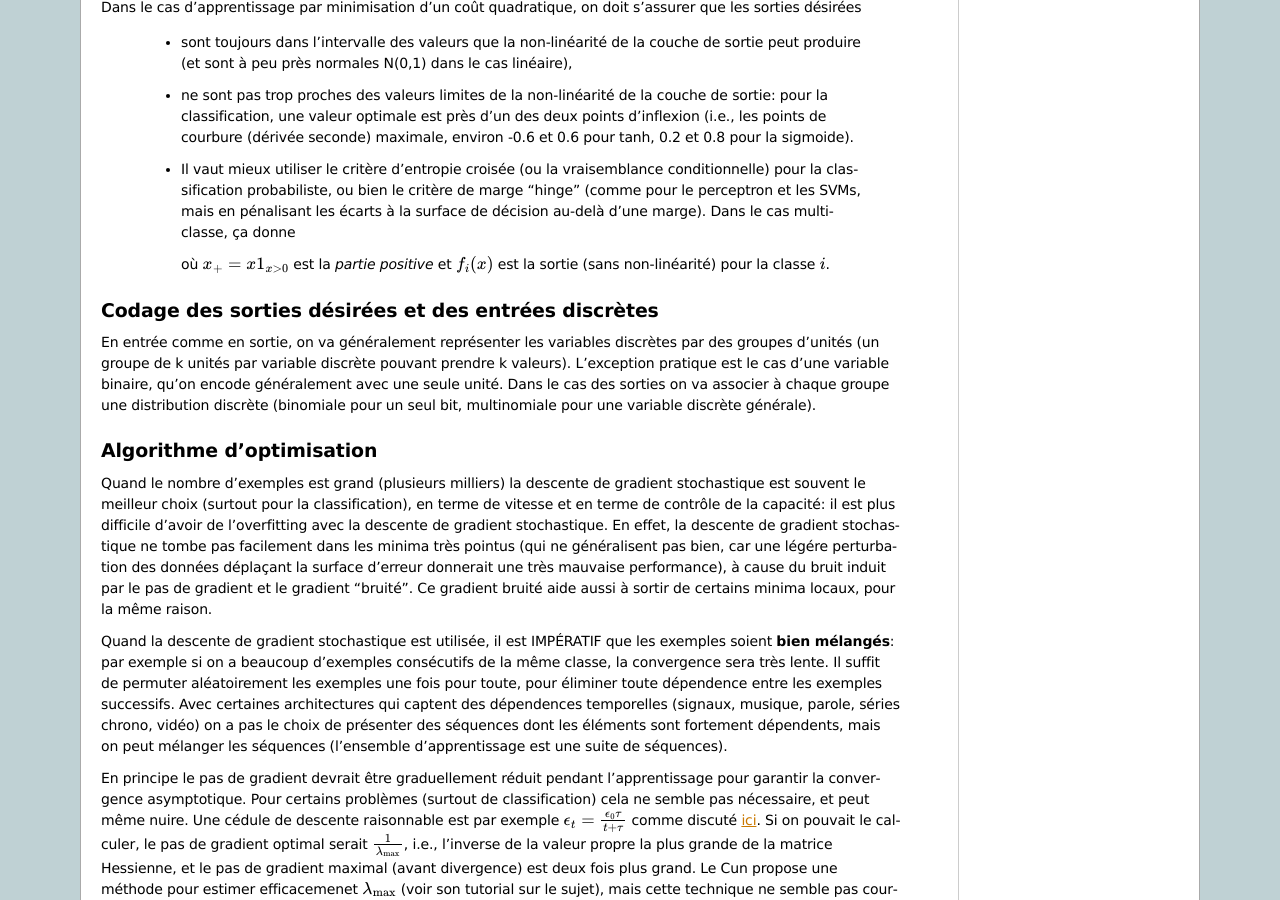
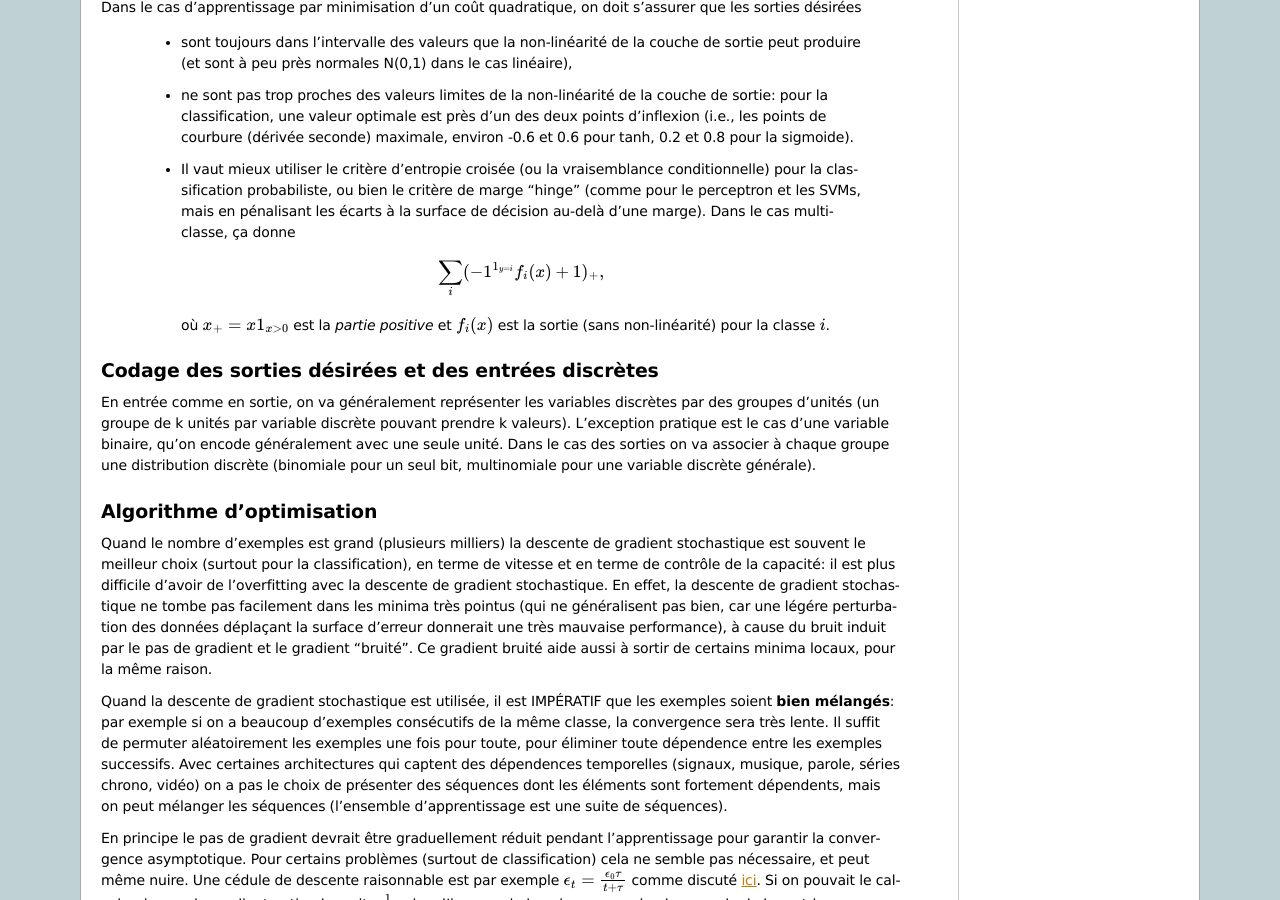
Before and after one commit to stjordanis/ift6266h12-app.assembla.com, a Sphinx documentation site: the page built from notes_de_cours/doc/mlp_fr.txt, in a window 1280 px wide and 900 px high, scrolled down 4659 px. Built offline with Sphinx 7.4.7, drawn with Linux system fonts in a browser that asks for light colours; formulas are drawn with MathJax 3.

Commit message:
math problem fixed

```diff
--- a/notes_de_cours/doc/mlp_fr.txt
+++ b/notes_de_cours/doc/mlp_fr.txt
@@ -368,7 +368,7 @@ quadratique, on doit s'assurer que les sorties désirées
    et les SVMs, mais en pénalisant les écarts à la surface de décision au-delà d'une
    marge). Dans le cas multiclasse, ça donne
 
-   .. math:
+   .. math::
         \sum_i (-1^{1_{y=i}}f_i(x) + 1)_+,
 
    où :math:`x_+ = x 1_{x>0}` est la *partie positive*
```
